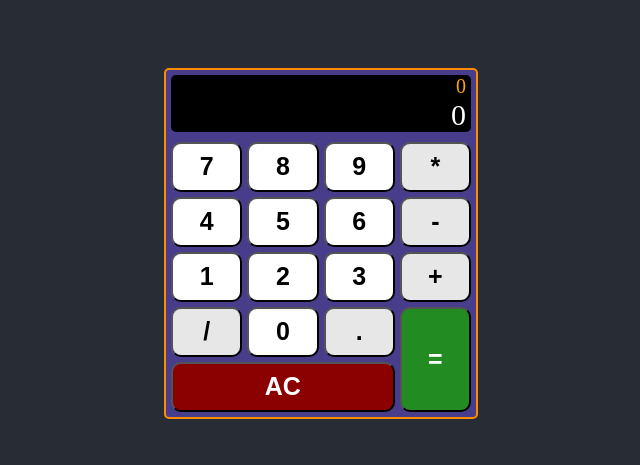
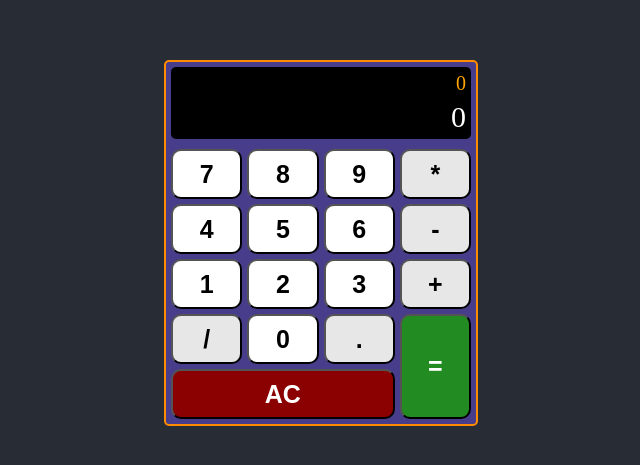
Before and after one commit to carmona44/javascript-calculator, a React (Create React App) app: page / in a window 1280 px wide. Shown: the part 157-622 px from the top of the page, without its empty margins (319-959 px from the left). Built offline with nearby package versions, Linux system fonts and the light colour scheme; a web font is replaced by a local one.

Commit message:
Pequeño cambio css

```diff
--- a/src/App.css
+++ b/src/App.css
@@ -26,6 +26,7 @@
   font-family: digital;
   overflow-wrap: break-word;
   word-wrap: break-word;
+  padding: 5px;
 }
 
 #botones{
@@ -38,13 +39,12 @@
   color: orange;
   margin: 0px;
   font-size: 20px;
-  padding-right: 5px;
+  margin-bottom: 5px;
 }
 
 #resultado{
   color: white;
   font-size: 30px;
-  padding-right: 5px;
 }
 
 button{
```
